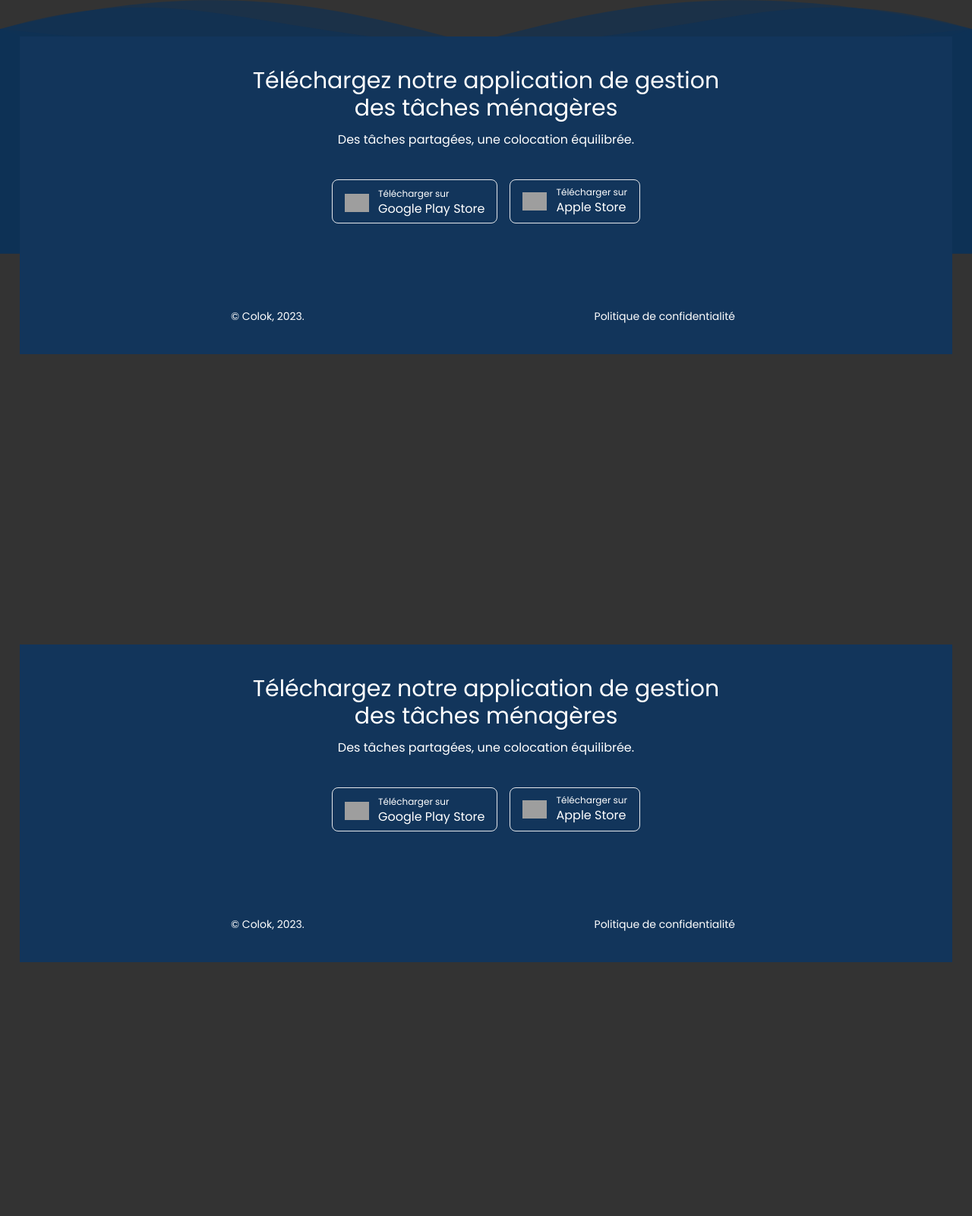
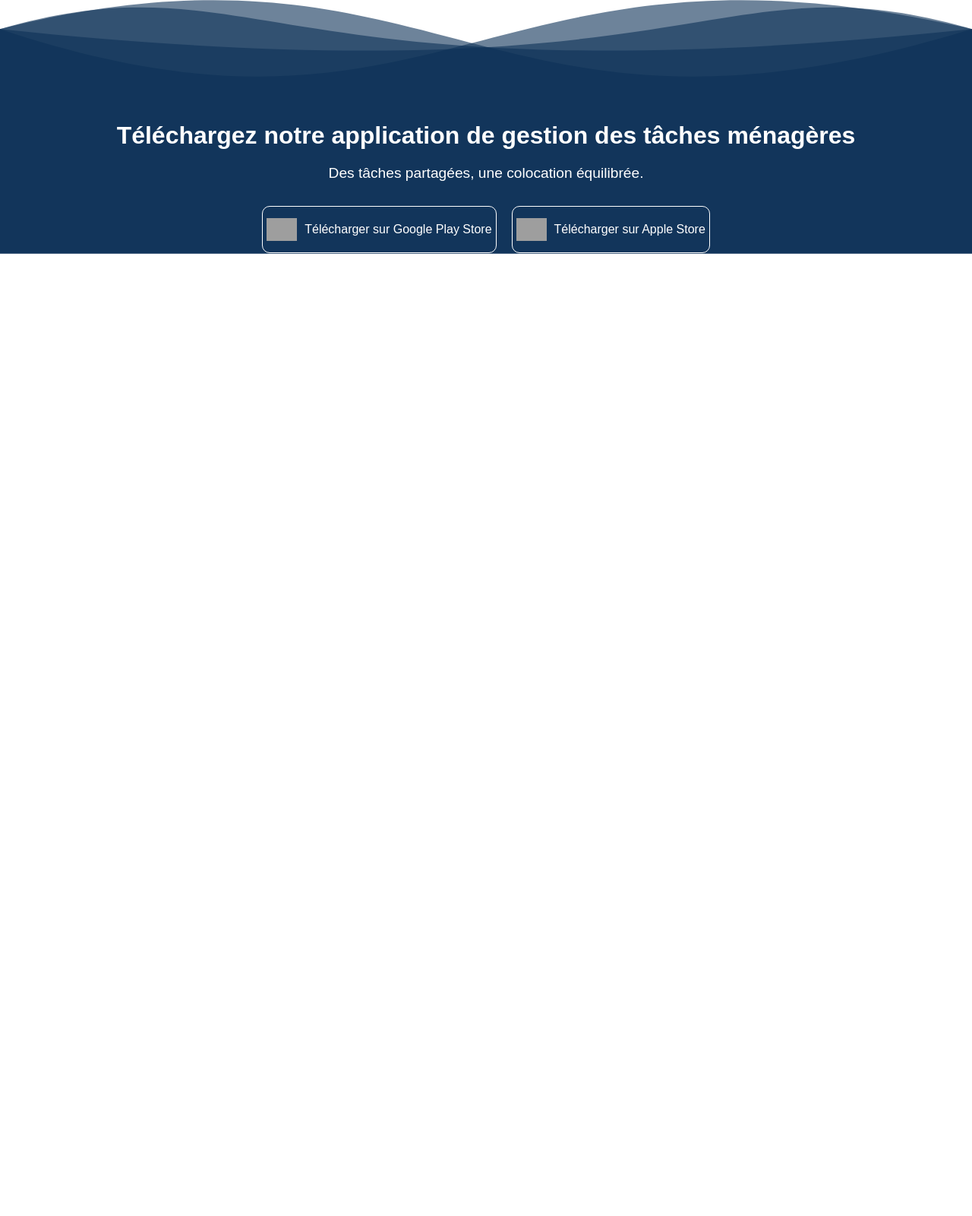
Before and after one commit to YosrTaieb/colok, a PHP site: template view/footer.php in a window 1280 px wide. Shown: the whole page at 76% size. After the commit the page ends 334 px from the top, so only its background shows below. Run offline with PHP 8.4, Linux system fonts and the light colour scheme; the template is opened without the code that fills it, so the values that code supplies are empty; style sheets or scripts are compiled from the project's sources; some libraries are stand-ins or nearby versions; some web fonts are replaced; grey boxes are pictures that could not be loaded.

Commit message:
footer modif

```diff
--- a/model/connexion.php
+++ b/model/connexion.php
@@ -3,7 +3,7 @@
 function connexion(){
     $servername = "localhost";
     $username = "root";
-    $password = "root";
+    $password = "";
     $dbname = "colok_db";
     try {
         $conn = new PDO("mysql:host=$servername;dbname=$dbname", $username, $password);
--- a/view/footer.php
+++ b/view/footer.php
@@ -1,36 +1,101 @@
-<footer  class="bg-[url('../assets/images/svg-animation-waves.svg')] bg-no-repeat bg-[center_top_-4rem] pt-12 bg-cover h-full md:bg-[center_top_-13rem]">
-        <!-- This is an example component -->
-        <!-- bg-[url('../assets/images/footer-bg.svg')] -->
-        <!-- ../assets/images/footer-bg.svg -->
-    <div class= "bg-[#12355b]">
-        <div class="max-w-2xl mx-auto bg-transparent text-white  py-10">
-            <div class="text-center ">
-                <h3 class="text-3xl mb-3">Téléchargez notre application de gestion des tâches ménagères </h3>
-                <p> Des tâches partagées, une colocation équilibrée. </p>
-                <div class="flex justify-center my-10">
-                    <div class="flex items-center border w-auto rounded-lg px-4 pt-[3.5] pb-0 w-52 mx-2">
-                        <img src="https://cdn-icons-png.flaticon.com/512/888/888857.png" class="w-7 md:w-8">
-                        <div class="text-left ml-3">
-                            <p class='text-xs text-white'>Télécharger sur </p>
-                            <p class="text-sm md:text-base"> Google Play Store </p>
-                        </div>
-                    </div>
-                    <div class="flex items-center border w-auto rounded-lg px-4 py-2 w-44 mx-2">
-                        <img src="https://cdn-icons-png.flaticon.com/512/888/888841.png" class="w-7 md:w-8">
-                        <div class="text-left ml-3">
-                            <p class='text-xs text-white'>Télécharger sur </p>
-                            <p class="text-sm md:text-base"> Apple Store </p>
-                        </div>
-                    </div>
+
+<style>
+        body {
+            margin: 0;
+            padding: 0;
+            font-family: Arial, sans-serif;
+        }
+
+        footer {
+            background: url('../assets/images/svg-animation-waves.svg') center top -4rem no-repeat;
+            background-size: cover;
+            padding-top: 8rem;
+            height: 100%;
+            background-position: center top -13rem; /* Pour les écrans larges */
+        }
+
+        .container {
+            max-width: 1200px;
+            margin: 0 auto;
+            padding: 0 20px;
+        }
+
+        .footer-content {
+            text-align: center;
+            color: white;
+        }
+
+        h3 {
+            font-size: 2rem;
+            margin-bottom: 20px;
+        }
+
+        p {
+            font-size: 1.2rem;
+        }
+
+        .app-download {
+            display: flex;
+            justify-content: center;
+            margin-top: 2rem;
+        }
+
+        .download-button {
+            display: flex;
+            align-items: center;
+            border: 1px solid white;
+            border-radius: 10px;
+            padding: 5px;
+            margin: 0 10px;
+        }
+
+        .download-button img {
+            width: 40px;
+            margin-right: 10px;
+        }
+
+        .download-button p {
+            font-size: 1rem;
+        }
+
+        .copyright {
+            display: flex;
+            flex-direction: column;
+            align-items: center;
+            margin-top: 0.5rem;
+            color: white;
+            font-size: 0.8rem;
+        }
+
+        .copyright a {
+            text-decoration: none;
+            color: white;
+            margin: 0 5px;
+        }
+    </style>
+</head>
+<body>
+<footer>
+    <div class="container">
+        <div class="footer-content">
+            <h3>Téléchargez notre application de gestion des tâches ménagères</h3>
+            <p>Des tâches partagées, une colocation équilibrée.</p>
+            <div class="app-download">
+                <div class="download-button">
+                    <img src="https://cdn-icons-png.flaticon.com/512/888/888857.png" alt="Google Play Store">
+                    <p>Télécharger sur Google Play Store</p>
                 </div>
-            </div>
-            <div class="mt-28 flex flex-col md:flex-row md:justify-between items-center text-sm text-white  ">
-                <p class="order-2 md:order-1 mt-8 md:mt-0"> &copy; Colok, 2023. </p>
-                <div class="order-1 md:order-2">
-
-                    <span class="px-2">Politique de confidentialité</span>
+                <div class="download-button">
+                    <img src="https://cdn-icons-png.flaticon.com/512/888/888841.png " alt="Apple Store">
+                    <p>Télécharger sur Apple Store</p>
                 </div>
             </div>
         </div>
+        <div class="copyright">
+            &copy; Colok, 2023.
+            <a href="#">Politique de confidentialité</a>
+        </div>
     </div>
 </footer>
+</body>
+</html>
```
Also changed, not shown: view/profile-user.php (+0 -9 lines), assets/images/svg-animation-waves.svg.
